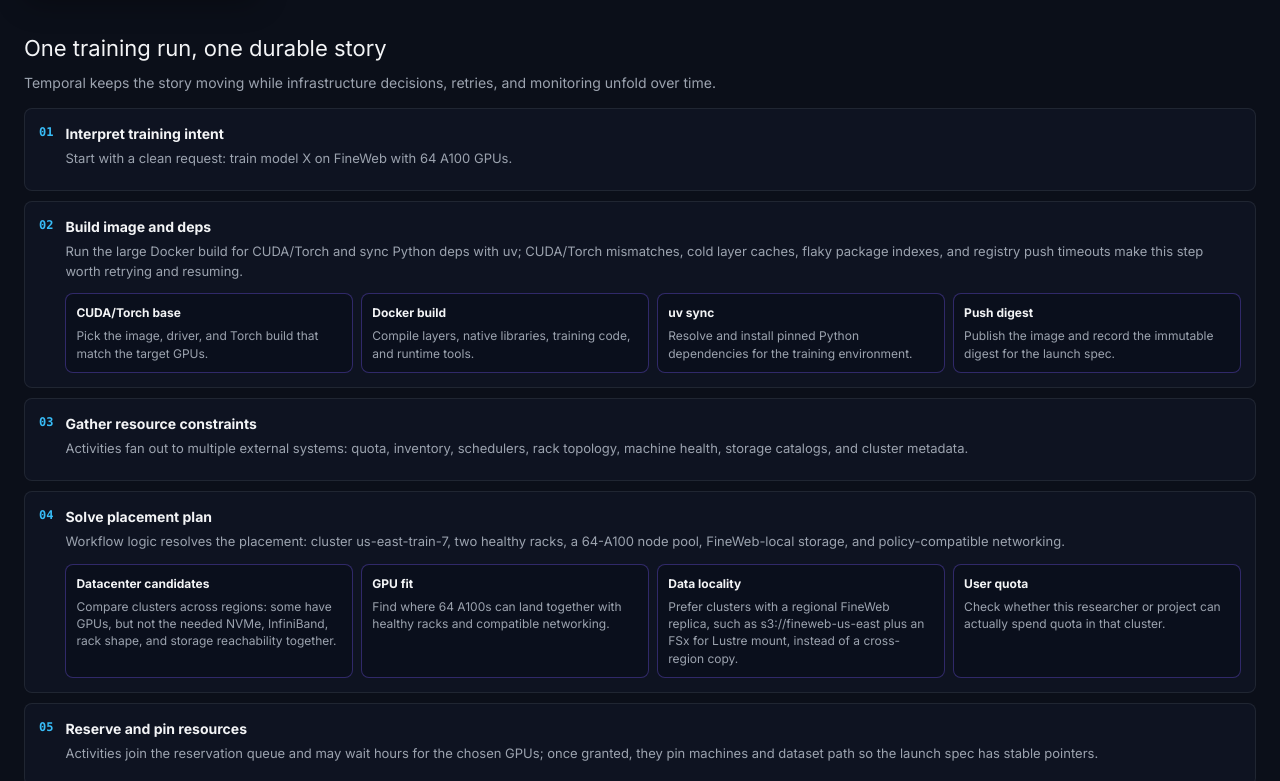
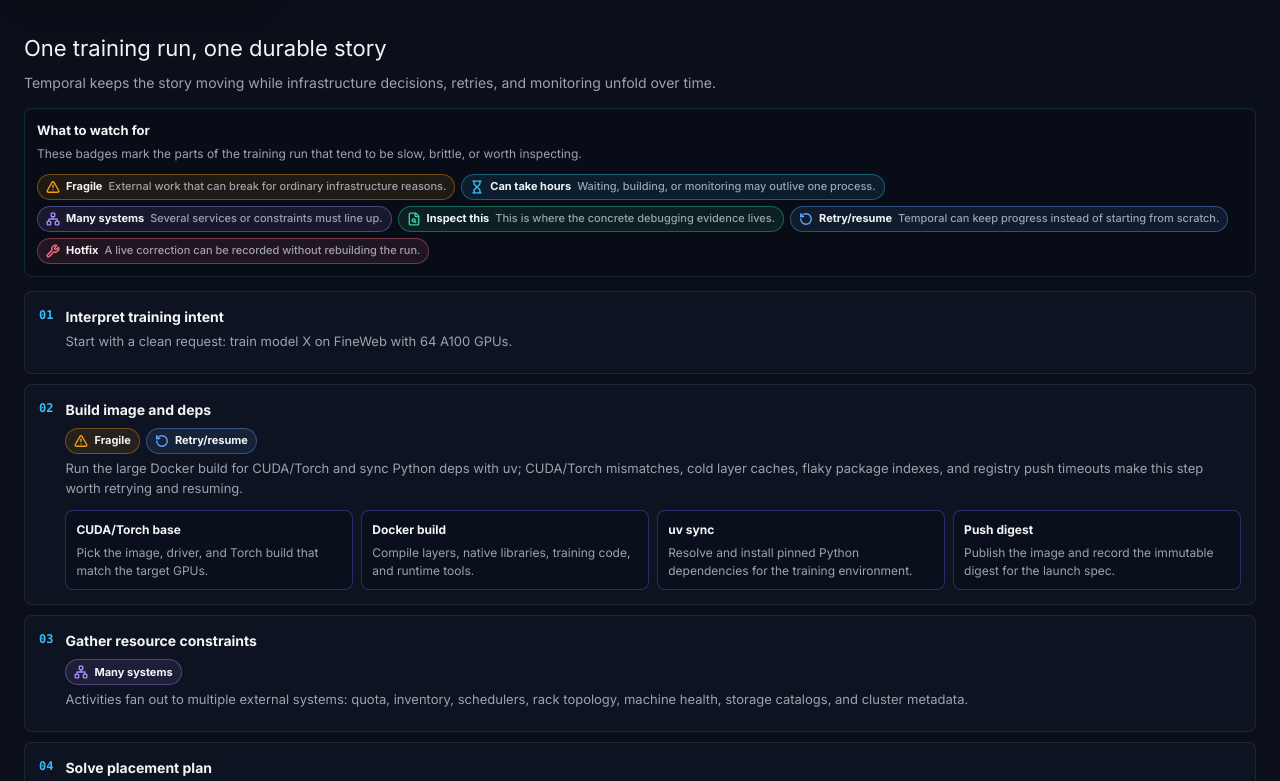
Before and after one commit to phi9t/temporalis, a React (Vite) app in the folder explorer/: page / in a window 1280 px wide. Shown: the part 1279-2060 px from the top of the page. Built offline with nearby package versions, Linux system fonts and the light colour scheme.

Commit message:
Add timeline cue badges

```diff
--- a/explorer/src/basics/BasicsExplorer.tsx
+++ b/explorer/src/basics/BasicsExplorer.tsx
@@ -3,12 +3,18 @@
   Boxes,
   Cpu,
   Database,
+  FileSearch,
+  Hourglass,
   Network,
   PackageCheck,
   Play,
+  RotateCcw,
   Route,
   ServerCog,
+  TriangleAlert,
+  Wrench,
 } from 'lucide-react'
+import type { LucideIcon } from 'lucide-react'
 import { Card, CardContent, CardHeader, CardTitle } from '@/components/ui/card'
 import type { ExplorerModeProps } from '@/explorer-kit/mode'
 
@@ -22,8 +28,11 @@
 interface TimelineStep {
   label: string
   summary: string
+  cues?: TimelineCue[]
   substeps?: TimelineSubstep[]
 }
+
+type TimelineCue = 'fragile' | 'long' | 'complex' | 'inspect' | 'retry' | 'hotfix'
 
 interface TimelineSubstep {
   label: string
@@ -34,6 +43,47 @@
   label: string
   detail: string
 }
+
+interface CueMeta {
+  label: string
+  description: string
+  icon: LucideIcon
+}
+
+const CUE_META: Record<TimelineCue, CueMeta> = {
+  fragile: {
+    label: 'Fragile',
+    description: 'External work that can break for ordinary infrastructure reasons.',
+    icon: TriangleAlert,
+  },
+  long: {
+    label: 'Can take hours',
+    description: 'Waiting, building, or monitoring may outlive one process.',
+    icon: Hourglass,
+  },
+  complex: {
+    label: 'Many systems',
+    description: 'Several services or constraints must line up.',
+    icon: Network,
+  },
+  inspect: {
+    label: 'Inspect this',
+    description: 'This is where the concrete debugging evidence lives.',
+    icon: FileSearch,
+  },
+  retry: {
+    label: 'Retry/resume',
+    description: 'Temporal can keep progress instead of starting from scratch.',
+    icon: RotateCcw,
+  },
+  hotfix: {
+    label: 'Hotfix',
+    description: 'A live correction can be recorded without rebuilding the run.',
+    icon: Wrench,
+  },
+}
+
+const CUE_LEGEND: TimelineCue[] = ['fragile', 'long', 'complex', 'inspect', 'retry', 'hotfix']
 
 const CONCEPTS: ConceptCard[] = [
   {
@@ -85,6 +135,7 @@
     label: 'Build image and deps',
     summary:
       'Run the large Docker build for CUDA/Torch and sync Python deps with uv; CUDA/Torch mismatches, cold layer caches, flaky package indexes, and registry push timeouts make this step worth retrying and resuming.',
+    cues: ['fragile', 'retry'],
     substeps: [
       {
         label: 'CUDA/Torch base',
@@ -108,11 +159,13 @@
     label: 'Gather resource constraints',
     summary:
       'Activities fan out to multiple external systems: quota, inventory, schedulers, rack topology, machine health, storage catalogs, and cluster metadata.',
+    cues: ['complex'],
   },
   {
     label: 'Solve placement plan',
     summary:
       'Workflow logic resolves the placement: cluster us-east-train-7, two healthy racks, a 64-A100 node pool, FineWeb-local storage, and policy-compatible networking.',
+    cues: ['complex'],
     substeps: [
       {
         label: 'Datacenter candidates',
@@ -136,20 +189,24 @@
     label: 'Reserve and pin resources',
     summary:
       'Activities join the reservation queue and may wait hours for the chosen GPUs; once granted, they pin machines and dataset path so the launch spec has stable pointers.',
+    cues: ['long', 'retry'],
   },
   {
     label: 'Materialize job spec',
     summary:
       'History records how roughly 10 lines of researcher intent expand into a 1000-line launch spec: command line, env vars, quota decision, cluster details, mounts, and k8s spec.',
+    cues: ['inspect'],
   },
   {
     label: 'Submit and monitor with k8s',
     summary: 'Activities submit the job to Kubernetes, monitor status, and heartbeat progress over time.',
+    cues: ['long'],
   },
   {
     label: 'Hotfix without starting over',
     summary:
       'Replay rebuilds run state after restarts; signals can record a focused hotfix like correcting the wrong env var or flag, or updating actor pod replicas without starting over.',
+    cues: ['hotfix', 'retry'],
   },
 ]
 
@@ -205,6 +262,45 @@
   )
 }
 
+function CueBadge({ cue, showDescription = false }: { cue: TimelineCue; showDescription?: boolean }) {
+  const meta = CUE_META[cue]
+  const Icon = meta.icon
+
+  return (
+    <span className={`basics-cue basics-cue--${cue}`}>
+      <Icon size={14} aria-hidden="true" />
+      <span>{meta.label}</span>
+      {showDescription ? <span className="basics-cue-description">{meta.description}</span> : null}
+    </span>
+  )
+}
+
+function CueList({ cues, label }: { cues: TimelineCue[]; label: string }) {
+  return (
+    <div className="basics-cue-list" aria-label={label}>
+      {cues.map((cue) => (
+        <CueBadge key={cue} cue={cue} />
+      ))}
+    </div>
+  )
+}
+
+function CueLegend() {
+  return (
+    <div className="basics-cue-legend" role="region" aria-labelledby="basics-cue-legend-title">
+      <div>
+        <h3 id="basics-cue-legend-title">What to watch for</h3>
+        <p>These badges mark the parts of the training run that tend to be slow, brittle, or worth inspecting.</p>
+      </div>
+      <div className="basics-cue-list basics-cue-list--legend">
+        {CUE_LEGEND.map((cue) => (
+          <CueBadge key={cue} cue={cue} showDescription />
+        ))}
+      </div>
+    </div>
+  )
+}
+
 function TrainingTimeline() {
   return (
     <section aria-labelledby="basics-timeline-title" className="basics-section">
@@ -212,12 +308,14 @@
         <h2 id="basics-timeline-title">One training run, one durable story</h2>
         <p>Temporal keeps the story moving while infrastructure decisions, retries, and monitoring unfold over time.</p>
       </div>
+      <CueLegend />
       <ol className="basics-timeline" aria-label="Model training workflow timeline">
         {TIMELINE.map((step, index) => (
           <li key={step.label} className="basics-timeline-step">
             <div className="basics-timeline-index">{String(index + 1).padStart(2, '0')}</div>
             <div>
               <div className="basics-timeline-label">{step.label}</div>
+              {step.cues ? <CueList cues={step.cues} label={`${step.label} cues`} /> : null}
               <p>{step.summary}</p>
               {step.substeps ? (
                 <div className="basics-subflow" role="region" aria-label={`${step.label} subprocess`}>
--- a/explorer/src/index.css
+++ b/explorer/src/index.css
@@ -430,6 +430,99 @@
   color: var(--color-ink);
   font-size: 14px;
   font-weight: 700;
+}
+
+.basics-cue-legend {
+  display: grid;
+  gap: 12px;
+  padding: 12px;
+  border: 1px solid rgba(56, 189, 248, 0.16);
+  border-radius: var(--radius-btn);
+  background: rgba(7, 10, 19, 0.28);
+}
+
+.basics-cue-legend h3 {
+  margin: 0;
+  color: var(--color-ink);
+  font-size: 13px;
+  font-weight: 700;
+  letter-spacing: 0;
+}
+
+.basics-cue-legend p {
+  margin: 4px 0 0;
+  color: var(--color-ink-soft);
+  font-size: 12px;
+  line-height: 1.45;
+}
+
+.basics-cue-list {
+  display: flex;
+  flex-wrap: wrap;
+  gap: 6px;
+  margin-top: 8px;
+}
+
+.basics-cue-list--legend {
+  margin-top: 0;
+}
+
+.basics-cue {
+  --cue-color: var(--color-cyan);
+  --cue-fill: rgba(56, 189, 248, 0.08);
+  display: inline-flex;
+  align-items: center;
+  gap: 6px;
+  min-height: 26px;
+  padding: 4px 8px;
+  border: 1px solid color-mix(in srgb, var(--cue-color) 38%, transparent);
+  border-radius: 999px;
+  background: var(--cue-fill);
+  color: var(--color-ink);
+  font-size: 11px;
+  font-weight: 700;
+  line-height: 1.2;
+}
+
+.basics-cue svg {
+  flex: 0 0 auto;
+  color: var(--cue-color);
+  stroke-width: 2.4;
+}
+
+.basics-cue-description {
+  color: var(--color-ink-soft);
+  font-weight: 500;
+}
+
+.basics-cue--fragile {
+  --cue-color: #f59e0b;
+  --cue-fill: rgba(245, 158, 11, 0.1);
+}
+
+.basics-cue--long {
+  --cue-color: #38bdf8;
+  --cue-fill: rgba(56, 189, 248, 0.1);
+}
+
+.basics-cue--complex {
+  --cue-color: #a78bfa;
+  --cue-fill: rgba(167, 139, 250, 0.1);
+}
+
+.basics-cue--inspect {
+  --cue-color: #34d399;
+  --cue-fill: rgba(52, 211, 153, 0.1);
+}
+
+.basics-cue--retry {
+  --cue-color: #60a5fa;
+  --cue-fill: rgba(96, 165, 250, 0.1);
+}
+
+.basics-cue--hotfix {
+  --cue-color: #fb7185;
+  --cue-fill: rgba(251, 113, 133, 0.1);
 }
 
 .basics-timeline-step p {
```
Also changed, not shown: 1 other file (tests, documents, lock files or other folders).
